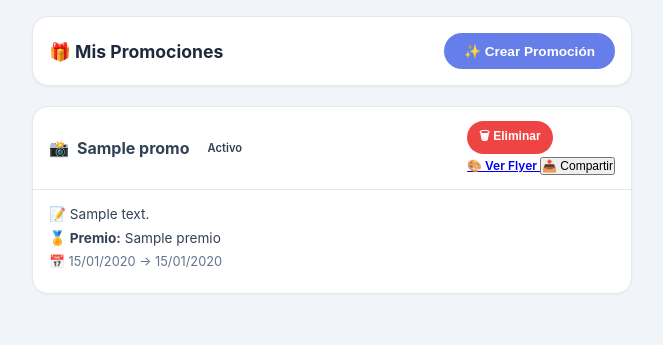
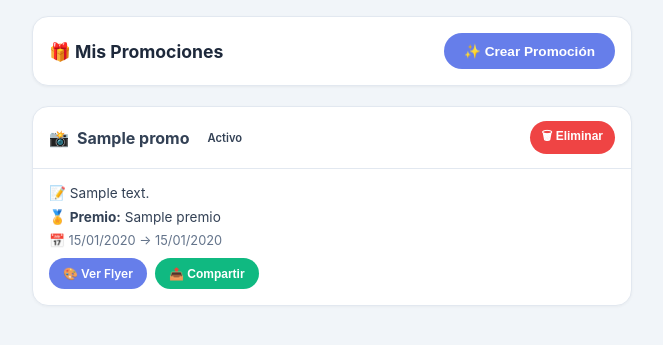
Before and after one commit to DanielPaezR/Wabot, a Flask app: template services/wabot_chat/templates/profesional/promociones.html in a window 1280 px wide. Shown: the top 345 px of the page, without its empty margins (308-971 px from the left). Run offline with Flask 3, Linux system fonts and the light colour scheme; the template is opened without the code that fills it: most values are stand-ins (such as "Sample title", 1, 10 or a date in 2020); some libraries are stand-ins or nearby versions.

Commit message:
feat: creación de flayer de promociones

```diff
--- a/services/wabot_chat/templates/profesional/promociones.html
+++ b/services/wabot_chat/templates/profesional/promociones.html
@@ -158,6 +158,31 @@
 
         .hidden { display: none; }
 
+        /* Botones de acción en card */
+        .promo-actions {
+            display: flex;
+            gap: 8px;
+            margin-top: 10px;
+            flex-wrap: wrap;
+        }
+        .btn-promo {
+            padding: 8px 14px;
+            border-radius: 30px;
+            font-size: 0.75rem;
+            font-weight: 600;
+            cursor: pointer;
+            border: none;
+            display: inline-flex;
+            align-items: center;
+            gap: 4px;
+            text-decoration: none;
+            transition: all 0.15s;
+            white-space: nowrap;
+        }
+        .btn-promo:active { transform: scale(0.97); }
+        .btn-promo-primary { background: var(--primary); color: white; }
+        .btn-promo-success { background: var(--success); color: white; }
+
         /* Modal */
         .modal {
             display: none;
@@ -231,27 +256,6 @@
 
         .modal-footer .btn { flex: 1; justify-content: center; }
 
-        /* Servicios checkboxes */
-        .servicios-list {
-            display: flex;
-            flex-wrap: wrap;
-            gap: 8px;
-        }
-        .servicio-chip {
-            padding: 6px 14px;
-            border: 1px solid var(--border);
-            border-radius: 30px;
-            font-size: 0.8rem;
-            cursor: pointer;
-            transition: all 0.15s;
-            background: var(--white);
-        }
-        .servicio-chip.selected {
-            background: var(--primary);
-            color: white;
-            border-color: var(--primary);
-        }
-
         @media (max-width: 480px) {
             body { padding: 12px; }
             .tipo-grid { grid-template-columns: 1fr 1fr; }
@@ -301,22 +305,6 @@
                             <button type="submit" class="btn btn-danger" onclick="return confirm('¿Eliminar esta promoción?')">
                                 🗑 Eliminar
                             </button>
-                            <div class="promo-actions">
-                                <!-- Botones existentes -->
-                                <a href="{{ url_for('generar_flyer_promocion', promocion_id=promo.id) }}"
-                                target="_blank"
-                                class="btn-promo btn-promo-primary"
-                                style="flex: 0.5; font-size: 0.75rem;">
-                                🎨 Ver Flyer
-                                </a>
-
-                                <!-- Botón compartir en WhatsApp -->
-                                <button class="btn-promo btn-promo-success"
-                                        onclick="compartirFlyerWhatsApp({{ promo.id }})"
-                                        style="flex: 0.5; font-size: 0.75rem;">
-                                    📤 Compartir
-                                </button>
-                            </div>
                         </form>
                     </div>
 
@@ -352,6 +340,19 @@
                         {% if expirada %}
                         <p class="text-light" style="color:var(--danger);">⏰ Esta promoción ya expiró</p>
                         {% endif %}
+
+                        <!-- ✅ BOTONES DE ACCIÓN (FUERA del form de eliminar) -->
+                        <div class="promo-actions">
+                            <a href="{{ url_for('generar_flyer_promocion', promocion_id=promo.id) }}"
+                               target="_blank"
+                               class="btn-promo btn-promo-primary">
+                                🎨 Ver Flyer
+                            </a>
+                            <button class="btn-promo btn-promo-success"
+                                    onclick="compartirFlyerWhatsApp({{ promo.id }})">
+                                📤 Compartir
+                            </button>
+                        </div>
                     </div>
                 </div>
                 {% endfor %}
@@ -382,7 +383,6 @@
                 </div>
 
                 <div class="modal-body">
-                    <!-- Selector de tipo -->
                     <label style="font-weight:600;font-size:0.8rem;margin-bottom:8px;display:block;">
                         ¿Qué tipo de promoción quieres crear?
                     </label>
@@ -409,7 +409,6 @@
                         </div>
                     </div>
 
-                    <!-- Campos comunes -->
                     <div class="form-group">
                         <label>Título *</label>
                         <input type="text" name="titulo" class="form-control" placeholder="Ej: ¡Viernes de descuentos!" required>
@@ -420,7 +419,6 @@
                         <textarea name="descripcion" class="form-control" rows="2" placeholder="Describe tu promoción..."></textarea>
                     </div>
 
-                    <!-- Campos para concurso de fotos -->
                     <div id="camposConcurso">
                         <div class="form-group">
                             <label>Premio</label>
@@ -428,7 +426,6 @@
                         </div>
                     </div>
 
-                    <!-- Campos para descuentos -->
                     <div id="camposDescuento" class="hidden">
                         <div class="form-group">
                             <label>Porcentaje de descuento *</label>
@@ -436,7 +433,6 @@
                         </div>
                     </div>
 
-                    <!-- Campos para hora feliz -->
                     <div id="camposHoras" class="hidden">
                         <div class="form-group">
                             <label>Porcentaje de descuento *</label>
@@ -454,7 +450,6 @@
                         </div>
                     </div>
 
-                    <!-- Fechas -->
                     <div class="form-row">
                         <div class="form-group">
                             <label>Fecha inicio</label>
@@ -487,39 +482,30 @@
         }
 
         function seleccionarTipo(el) {
-            // Quitar selected de todos
             document.querySelectorAll('.tipo-option').forEach(o => o.classList.remove('selected'));
-            // Agregar al clickeado
             el.classList.add('selected');
 
             const tipo = el.dataset.tipo;
             document.getElementById('tipoPromocion').value = tipo;
 
-            // Mostrar/ocultar campos según tipo
             document.getElementById('camposConcurso').classList.toggle('hidden', tipo !== 'concurso_fotos');
             document.getElementById('camposDescuento').classList.toggle('hidden', tipo !== 'descuento_dia' && tipo !== 'dosxuno');
             document.getElementById('camposHoras').classList.toggle('hidden', tipo !== 'descuento_horas');
         }
 
-        // Cerrar modal al hacer clic fuera
         document.getElementById('modalCrear').addEventListener('click', function(e) {
             if (e.target === this) cerrarModalCrear();
         });
 
-        <div class="promo-actions">
-            <!-- Botones existentes -->
-            <a href="{{ url_for('generar_flyer_promocion', promocion_id=promo.id) }}"
-            target="_blank"
-            class="btn-promo btn-promo-primary"
-            style="flex: 0.5; font-size: 0.75rem;">
-            🎨 Ver Flyer
-            </a>
-            <button class="btn-promo btn-promo-success"
-                    onclick="compartirFlyerWhatsApp({{ promo.id }})"
-                    style="flex: 0.5; font-size: 0.75rem;">
-                📤 Compartir
-            </button>
-        </div>
+        function compartirFlyerWhatsApp(promoId) {
+            const flyerUrl = window.location.origin + '/profesional/generar-flyer/' + promoId;
+            const mensaje = encodeURIComponent(
+                '🔥 ¡Mira esta promo!\n\n' +
+                'Agenda tu cita aquí: ' + window.location.origin + '/cliente/1\n\n' +
+                'Flyer: ' + flyerUrl
+            );
+            window.open('https://wa.me/?text=' + mensaje, '_blank');
+        }
     </script>
 </body>
 </html>
```
